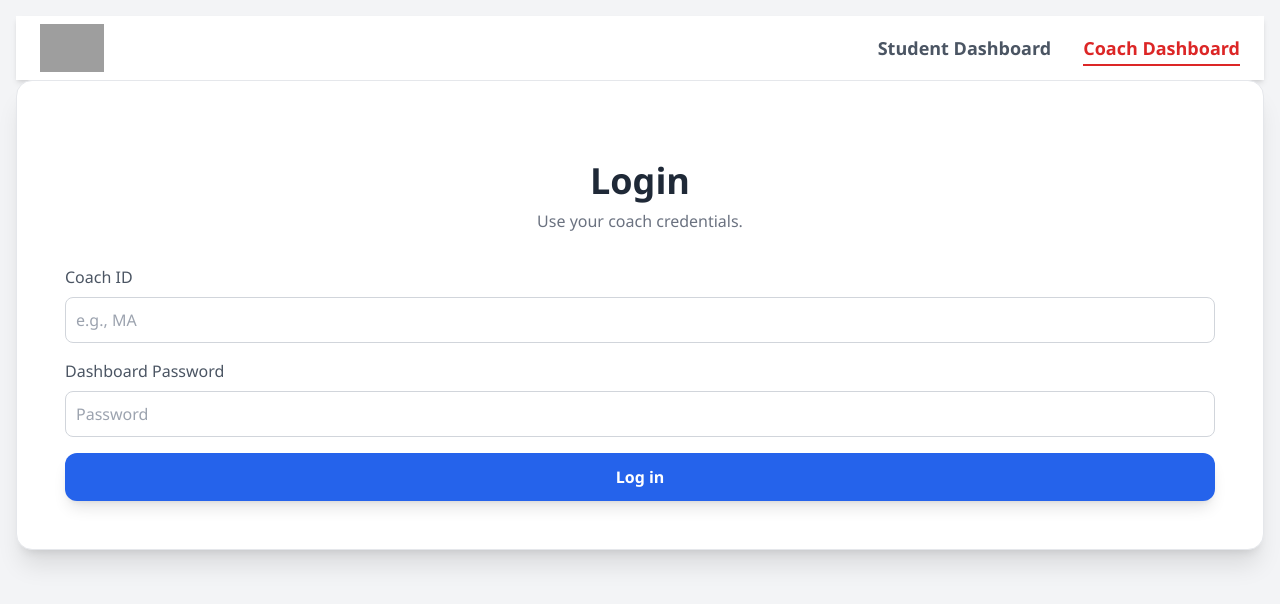
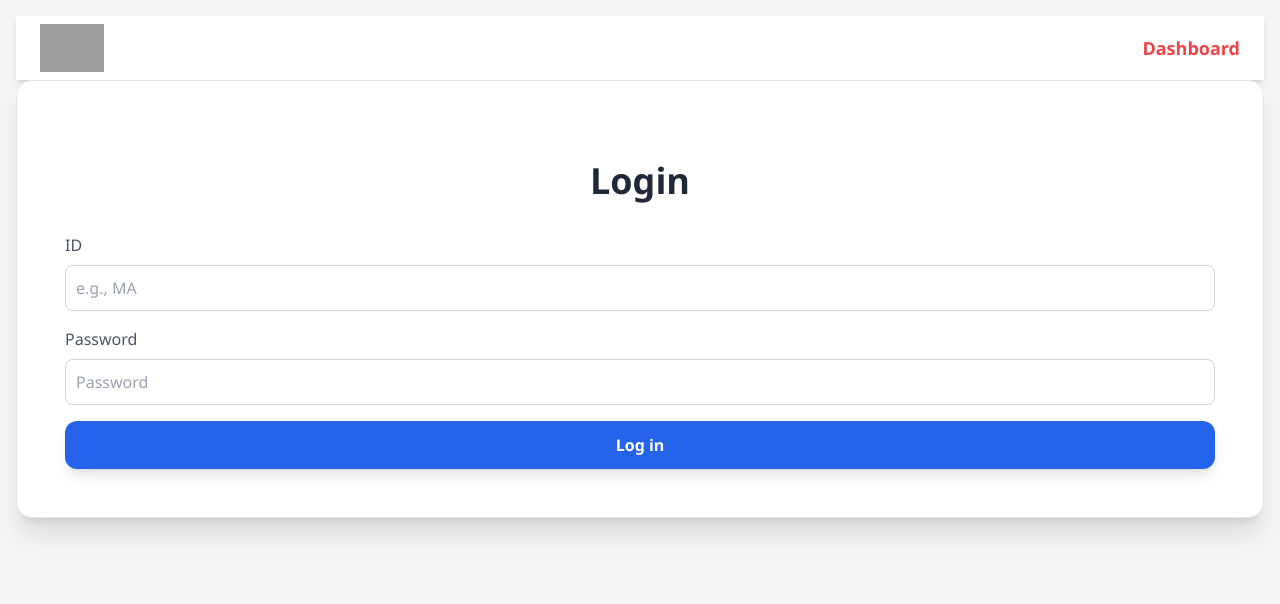
Before and after one commit to jjpor/vercel-python-proxy, a website: page public/DASHBOARD.html in a window 1280 px wide. Drawn offline with nearby package versions, Linux system fonts and the light colour scheme; grey boxes are pictures that could not be loaded.

Commit message:
Update DASHBOARD.html

```diff
--- a/public/DASHBOARD.html
+++ b/public/DASHBOARD.html
@@ -119,22 +119,16 @@
                  alt="Logo Smartalk"
                  class="h-10 sm:h-12">
           </a>
-
                              <!-- Menu -->
               <ul class="flex items-center space-x-8 text-base sm:text-lg font-semibold">
                 <li>
                   <a href="https://www.smartalk.online/student-dashboard"
-                 class="text-gray-600 hover:text-blue-600 transition-colors duration-300">
-                Student Dashboard
-              </a>
-            </li>
-            <li>
-              <a href="https://www.smartalk.online/dashboard"
-                 class="text-red-600 border-b-2 border-red-600 pb-1">
-                Coach Dashboard
+                     class="text-red-500">
+                    Dashboard
                   </a>
                 </li>
                 </ul>
+
         </nav>
       </header>
 
@@ -231,15 +225,14 @@ async function handleGoogleLogin(response) {
   <div id="loginSection" class="app-section">
     <div class="text-center">
       <h1 class="text-3xl md:text-4xl font-bold text-gray-800">Login</h1>
-      <p class="mt-2 text-gray-500">Use your coach credentials.</p>
     </div>
     <form id="loginForm" class="mt-8 space-y-4">
       <div>
-        <label for="coachId" class="form-label block mb-2">Coach ID</label>
+        <label for="coachId" class="form-label block mb-2">ID</label>
         <input id="coachId" class="form-input" placeholder="e.g., MA" required>
       </div>
       <div>
-        <label for="password" class="form-label block mb-2">Dashboard Password</label>
+        <label for="password" class="form-label block mb-2">Password</label>
         <input id="password" type="password" class="form-input" placeholder="Password" required autocomplete="current-password">
       </div>
       <button type="submit" id="loginBtn" class="w-full bg-blue-600 text-white font-semibold py-3 px-6 rounded-xl shadow-lg hover:bg-blue-700 focus:outline-none focus:ring-2 focus:ring-blue-500 focus:ring-opacity-50 disabled:bg-blue-400 disabled:cursor-not-allowed">
@@ -252,7 +245,7 @@ async function handleGoogleLogin(response) {
   <!-- DASHBOARD -->
   <div id="dashboardSection" class="hidden app-section">
     <div class="text-center">
-      <h1 class="text-3xl md:text-4xl font-bold text-gray-800">Dashboard</h1>
+      <h1 class="text-2xl md:text-3xl font-bold text-gray-800">Dashboard</h1>
       <p class="mt-2 text-gray-500">Welcome, <span id="coachNameDisplay" class="font-bold text-blue-600"></span>!</p>
     </div>
     <div class="grid grid-cols-1 sm:grid-cols-2 lg:grid-cols-3 gap-6 mt-8">
```
Lines whose indentation alone changed are shown as unchanged.
